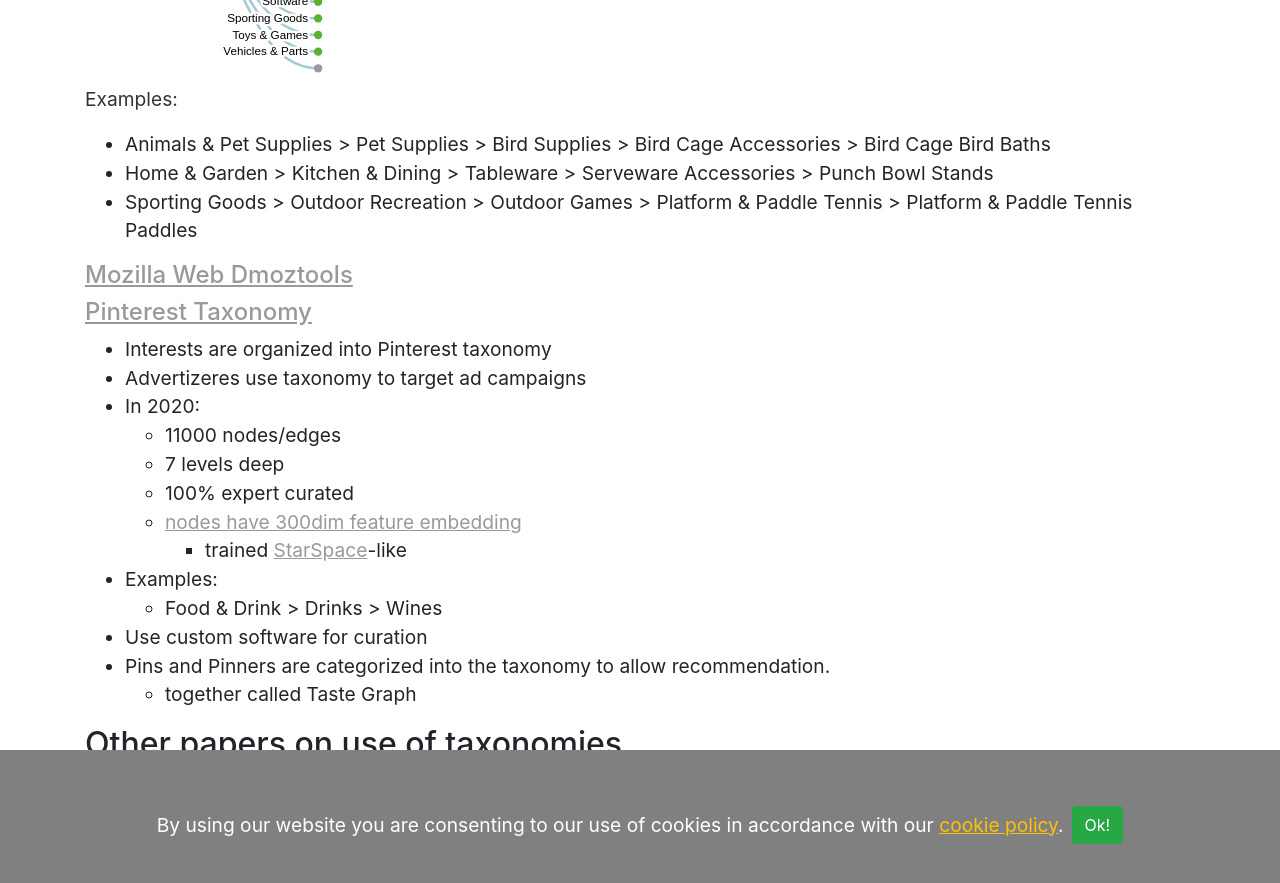
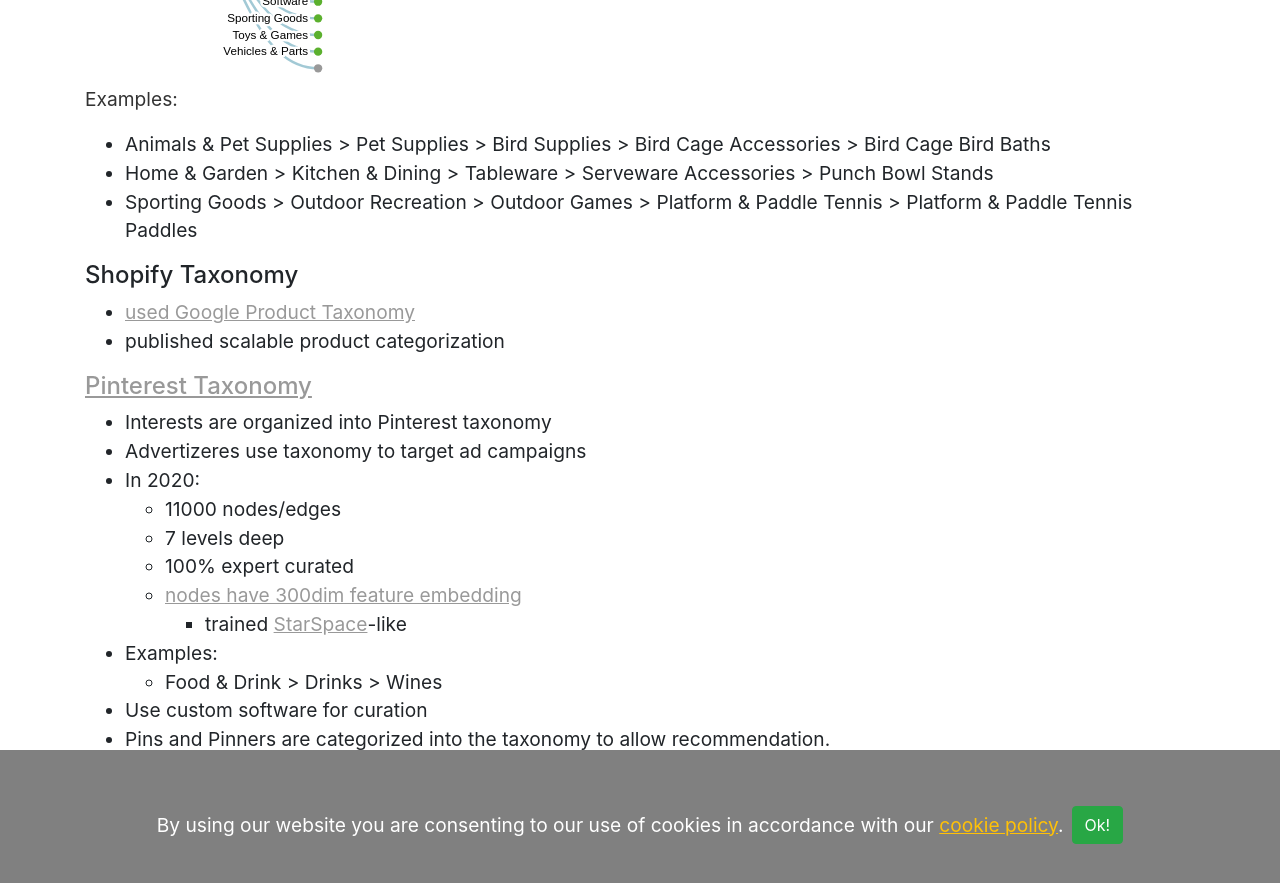
Before and after one commit to vackosar/vackosar.github.io, a Jekyll site: the page built from _posts/2021-03-22-Automatically-Expanding-Taxonomy.md, in a window 1280 px wide and 900 px high, scrolled down 1218 px. Shown: the top 883 px of the window. Built offline with Jekyll 4.4.1, drawn with Linux system fonts in a browser that asks for light colours.

Commit message:
shopify taxonomy

```diff
--- a/_posts/2021-03-22-Automatically-Expanding-Taxonomy.md
+++ b/_posts/2021-03-22-Automatically-Expanding-Taxonomy.md
@@ -41,7 +41,9 @@
 - Home & Garden > Kitchen & Dining > Tableware > Serveware Accessories > Punch Bowl Stands
 - Sporting Goods > Outdoor Recreation > Outdoor Games > Platform & Paddle Tennis > Platform & Paddle Tennis Paddles
 
-#### [Mozilla Web Dmoztools](http://dmoztools.net/)
+#### Shopify Taxonomy
+- [used Google Product Taxonomy](https://shopify.engineering/categorizing-products-at-scale)
+- published scalable product categorization
 
 #### [Pinterest Taxonomy](https://arxiv.org/pdf/1907.02106.pdf)
 - Interests are organized into Pinterest taxonomy
```
